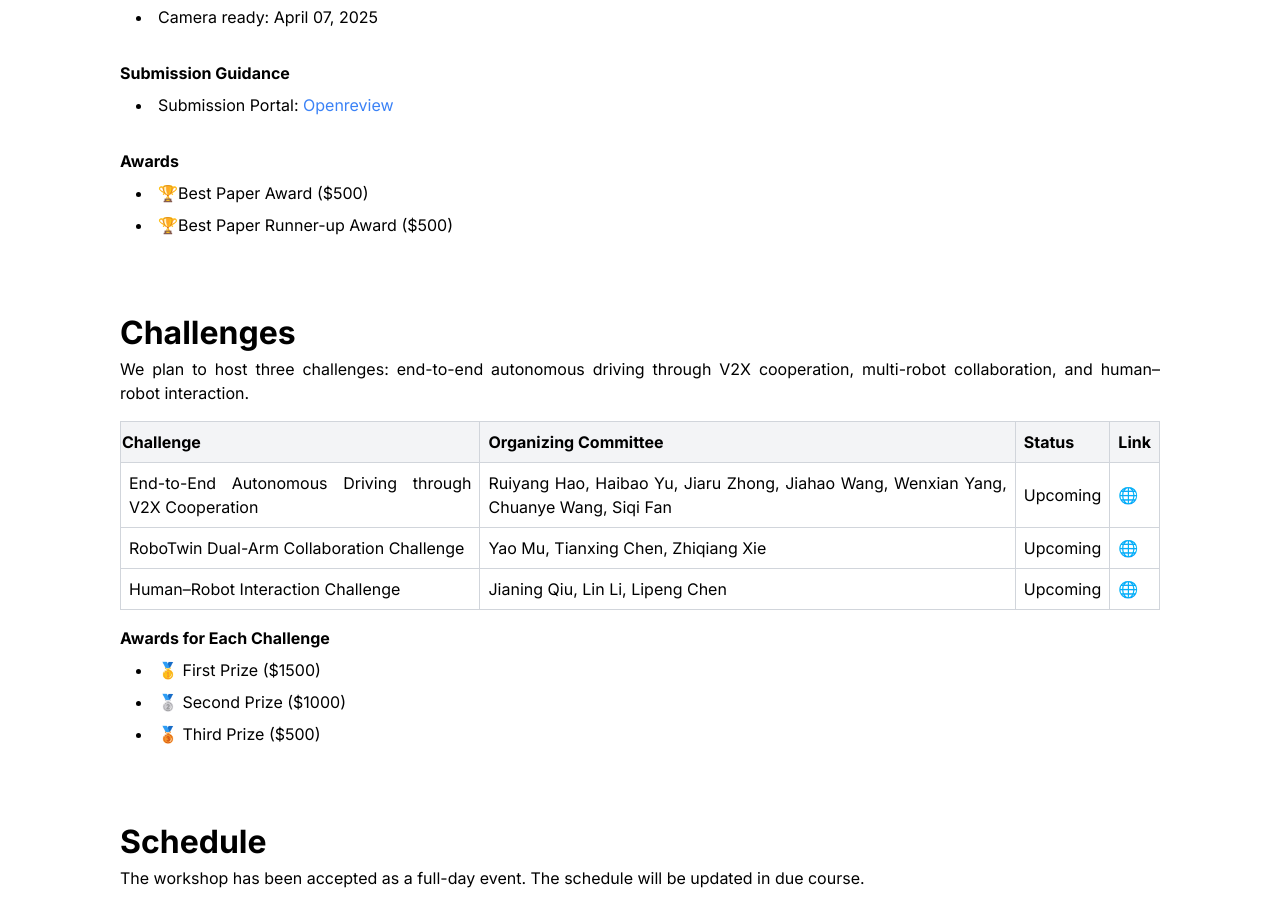
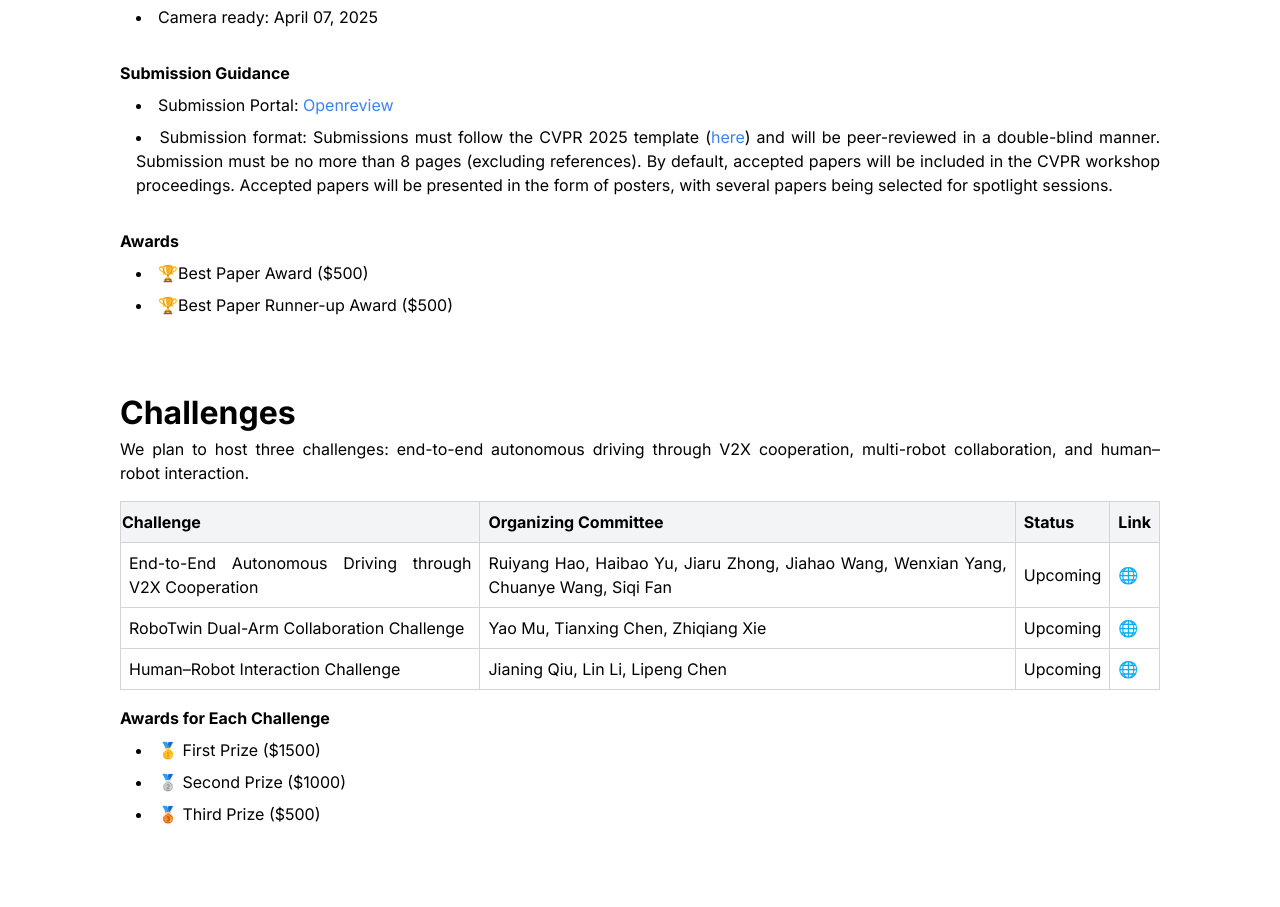
Before and after one commit to coop-intelligence/coop-intelligence.github.io, a Next.js app: page / in a window 1280 px wide. Shown: the part 1940-2847 px from the top of the page. Built offline with nearby package versions, Linux system fonts and the light colour scheme.

Commit message:
update callforpapers

```diff
--- a/src/app/components/callforpapers.jsx
+++ b/src/app/components/callforpapers.jsx
@@ -37,7 +37,11 @@ const CallForPapers = () => {
                 <span className="font-bold">Submission Guidance</span>
             </p>
             <ul className="list-disc list-inside space-y-2 mt-2 mb-8 ml-4">
-                <li>Submission Portal: <a href="https://openreview.net/group?id=thecvf.com/CVPR/2025/Workshop/MEIS" className="text-blue-500">Openreview</a></li>
+                <li>Submission Portal: <a href="https://openreview.net/group?id=thecvf.com/CVPR/2025/Workshop/MEIS" className="text-blue-500">Openreview</a> </li>
+                <li>Submission format: Submissions must follow the CVPR 2025 template (<a href="https://cvpr.thecvf.com/Conferences/2025/AuthorGuidelines" className="text-blue-500">here</a>) and will be peer-reviewed in a double-blind manner.
+                    Submission must be no more than 8 pages (excluding references).
+                    By default, accepted papers will be included in the CVPR workshop proceedings.
+                    Accepted papers will be presented in the form of posters, with several papers being selected for spotlight sessions. </li>
             </ul>
             <p className="text-pretty mb-2">
                 <span className="font-bold">Awards</span>
```
